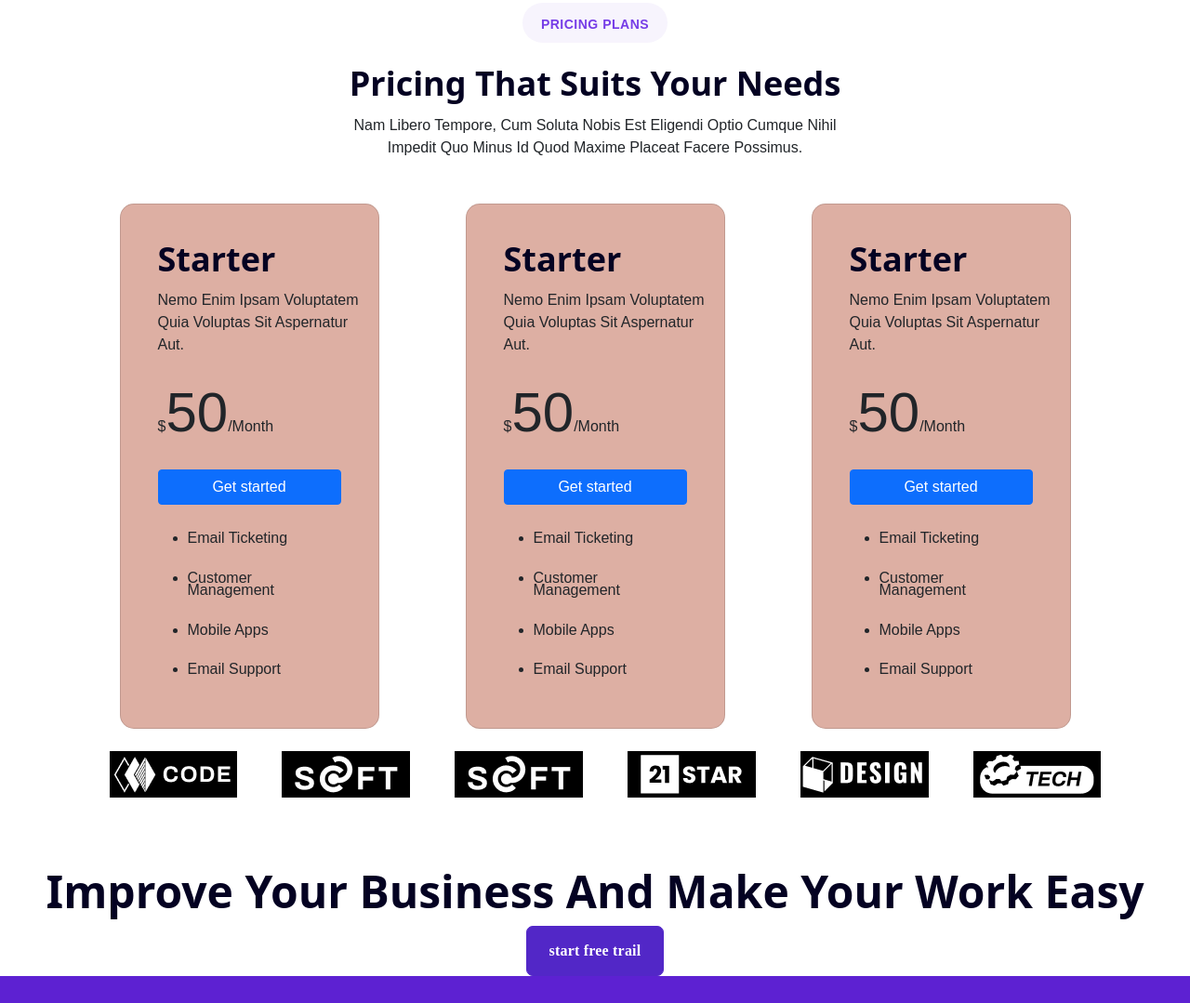
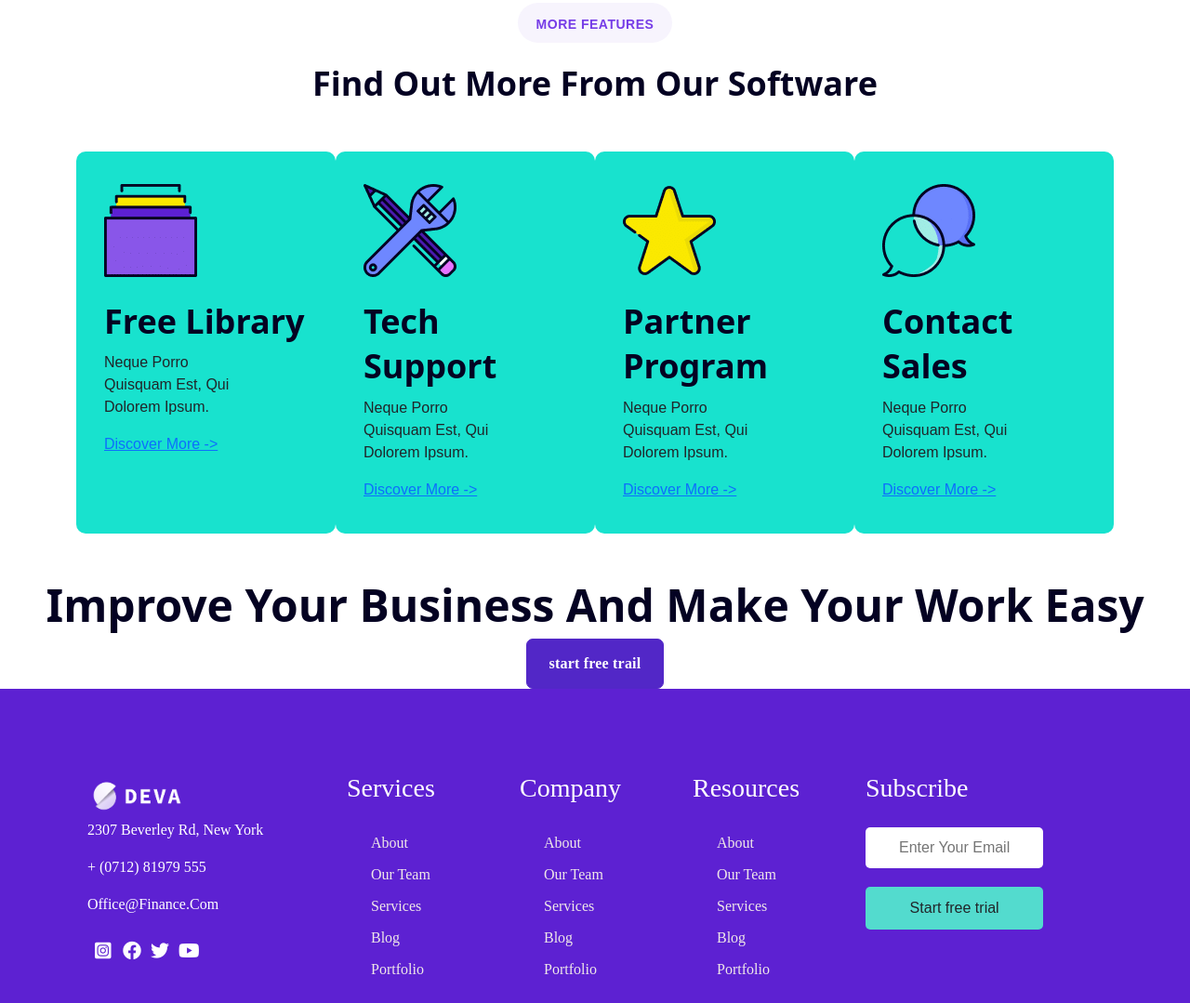
Before and after one commit to kaziriyad7/Deva, a plain HTML site: page index.html in a window 1280 px wide. Shown: the part 3174-4253 px from the top of the page at 93% size. Drawn offline with Linux system fonts and the light colour scheme.

Commit message:
styling more feature section

```diff
--- a/css/style.css
+++ b/css/style.css
@@ -217,6 +217,10 @@ h2 {
     margin-right: 20px;
 }
 /* Here is call to action section end */
+
+
+
+
 /* Here is pricing section start */
 .pricing-section .pricing-header p {
     width: 50%;
@@ -269,6 +273,19 @@ h2 {
 
 
 
+
+/* Here is more features section start */
+.moreFeaturesCards1, .moreFeaturesCards2, .moreFeaturesCards3, .moreFeaturesCards4 {
+   background-color:#18e2ce;
+   border-radius:10px;
+   padding: 35px 30px;
+}
+.moreFeaturesCards1 p, .moreFeaturesCards2 p, .moreFeaturesCards3 p, .moreFeaturesCards4  p{
+   width: 75%;
+}
+/* Here is more features section end */
+
+
 /* Here is improve section start */
 .improve h1 {
     font-size: 48px;
@@ -290,8 +307,10 @@ h2 {
     color: #fff;
     border-radius: 7px;
 }
+/* Here is improve section end */
 
-/* Here is improve section end */
+
+
 
 /* Here is footer section start */
 .footer-area {
--- a/index.html
+++ b/index.html
@@ -293,76 +293,40 @@
     <!-- Here is more feature section start -->
 <section class="container pricing-section my-5">
     <div class="pricing-header text-center">
-        <h4 class="section-button">PRICING PLANS</h1>
-            <h2>Pricing that suits your needs</h2>
-            <p>Nam libero tempore, cum soluta nobis est eligendi optio cumque nihil impedit quo minus id quod maxime
-                placeat facere
-                possimus.</p>
+        <h1 class="section-button">MORE FEATURES</h1>
+        <h2>Find out more from our software</h2>
     </div>
 
     <div class="pricing-cards my-5">
         <div class="row">
-            <div class=" card col-md-3 pricing-card">
-                <h2>Starter</h2>
-                <p>Nemo enim ipsam voluptatem quia voluptas sit aspernatur aut.</p>
-                <p>$<span class="dollar">50</span>/month</p>
-                <button type="button" class="btn btn-primary">Get started</button>
 
-                <ul class="pricingList">
-                    <li>Email ticketing</li>
-                    <li>Customer Management</li>
-                    <li>Mobile Apps</li>
-                    <li>Email Support</li>
-                </ul>
-            </div>
-            <div class=" card col-md-3 pricing-card">
-                <h2>Starter</h2>
-                <p>Nemo enim ipsam voluptatem quia voluptas sit aspernatur aut.</p>
-                <p>$<span class="dollar">50</span>/month</p>
-                <button type="button" class="btn btn-primary">Get started</button>
-
-                <ul class="pricingList">
-                    <li>Email ticketing</li>
-                    <li>Customer Management</li>
-                    <li>Mobile Apps</li>
-                    <li>Email Support</li>
-                </ul>
+            <div class=" moreFeaturesCards1 col-md-3">
+                <img src="images/visualization-1.png">
+                <h2 class="mt-4">Free Library</h2>
+                <p>Neque porro quisquam est, qui dolorem ipsum.</p>
+                <a href="#">Discover more -></a>
             </div>
 
-            <div class=" card col-md-3 pricing-card">
-                <h2>Starter</h2>
-                <p>Nemo enim ipsam voluptatem quia voluptas sit aspernatur aut.</p>
-                <p>$<span class="dollar">50</span>/month</p>
-                <button type="button" class="btn btn-primary">Get started</button>
+            <div class=" moreFeaturesCards2 col-md-3">
+                <img src="images/wrench-3.png">
+                <h2 class="mt-4">Tech Support</h2>
+                <p>Neque porro quisquam est, qui dolorem ipsum.</p>
+                <a href="#">Discover more -></a>
+            </div>
 
-                <ul class="pricingList">
-                    <li>Email ticketing</li>
-                    <li>Customer Management</li>
-                    <li>Mobile Apps</li>
-                    <li>Email Support</li>
-                </ul>
+            <div class=" moreFeaturesCards3 col-md-3">
+                <img src="images/star-1.png">
+                <h2 class="mt-4">Partner Program</h2>
+                <p>Neque porro quisquam est, qui dolorem ipsum.</p>
+                <a href="#">Discover more -></a>
             </div>
 
 
-            <div class=" container d-flex pricingBottomImage">
-                <div class="start p-4">
-                    <img src="images/Frame-100.png">
-                </div>
-                <div class="serv p-4">
-                    <img src="images/Frame-101.png">
-                </div>
-                <div class="code p-4">
-                    <img src="images/Frame-101.png">
-                </div>
-                <div class="saft p-4">
-                    <img src="images/Frame-103.png">
-                </div>
-                <div class="design p-4">
-                    <img src="images/Frame-106.png">
-                </div>
-                <div class="tech p-4">
-                    <img src="images/Frame-107.png">
-                </div>
+            <div class=" moreFeaturesCards4 col-md-3">
+                <img src="images/speech-bubbles-3.png">
+                <h2 class="mt-4">Contact Sales</h2>
+                <p>Neque porro quisquam est, qui dolorem ipsum.</p>
+                <a href="#">Discover more -></a>
             </div>
 
         </div>
```
